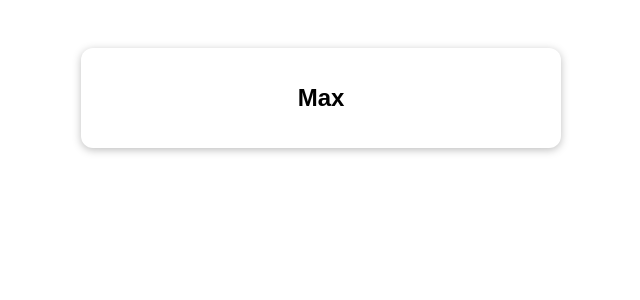
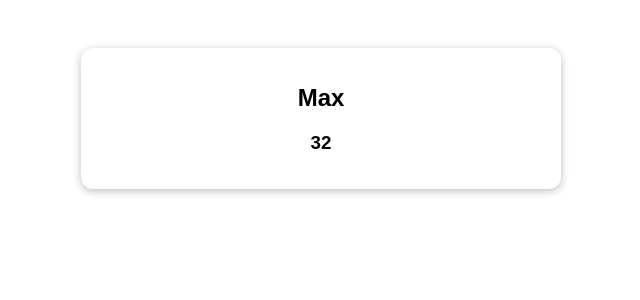
Before and after one commit to PJLindsay/s19-composition, a Vue app: page / in a window 1280 px wide. Shown: the top 300 px of the page, without its empty margins (319-959 px from the left). Built offline with nearby package versions, Linux system fonts and the light colour scheme; the HTML template or start-up script is replaced by a standard one.

Commit message:
Refactor to use raw object

```diff
--- a/src/App.vue
+++ b/src/App.vue
@@ -1,6 +1,7 @@
 <template>
   <section class="container">
-    <h2>{{ userName }}</h2>
+    <h2>{{ user.name }}</h2>
+    <h3>{{ user.age }}</h3>
   </section>
 </template>
 
@@ -8,15 +9,27 @@
 import { ref } from 'vue'
 
 export default {
+  // NEW WAY: (Composition API)
   setup() {
-    const uName = ref('Maximilian') // create a reference (a reactive value we can use in our template)
+    // const uName = ref('Maximilian') // create a reference (a reactive value we can use in our template)
+    // const uAge = ref(31)
+
+    const user = ref({
+      name: 'Maximilian',
+      age: 31
+    })
 
     setTimeout(function() {
-      uName.value = 'Max'
+      // uName.value = 'Max'
+      // uAge.value = 32
+      user.value.name = 'Max'
+      user.value.age = 32
     }, 2000)
 
-    return { userName: uName} // return whatever you want to expose to template
+    // passing 'raw' object (user) lets template use this in a reactive way
+    return { userName: user.value.name, age: user.value.age, user: user } // return whatever you want to expose to template
   },
+  // OLD WAY: (Options API)
   // data() {
   //   return {
   //     userName: 'Maximilian',
```
